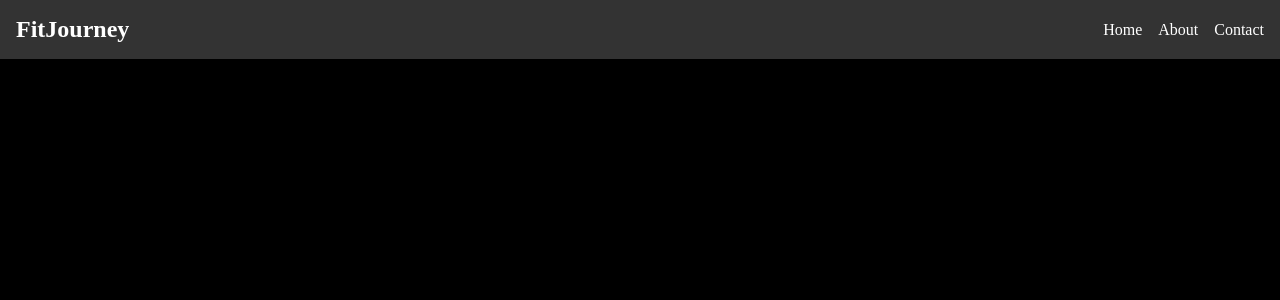
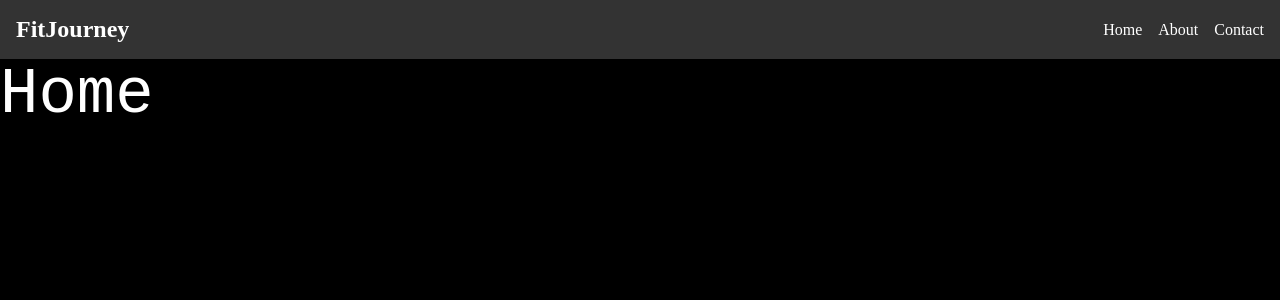
Before and after one commit to SalomonAvila/FitJourney, a React (Vite) app: page / in a window 1280 px wide. Shown: the top 300 px of the page. Built offline with nearby package versions, Linux system fonts and the light colour scheme; no server answers.

Commit message:
Avance estilos

```diff
--- a/src/pages/Home.jsx
+++ b/src/pages/Home.jsx
@@ -1,8 +1,8 @@
 import React from "react";
-
+import '../styles/Home.css'
 function Home(){
     return (
-        <div>Home</div>
+        <div id="titulo">Home</div>
     )
 }
 export default Home
--- /dev/null
+++ b/src/styles/Home.css
@@ -0,0 +1,4 @@
+#titulo {
+    font-size: 64px;
+    color: white;
+}
```
